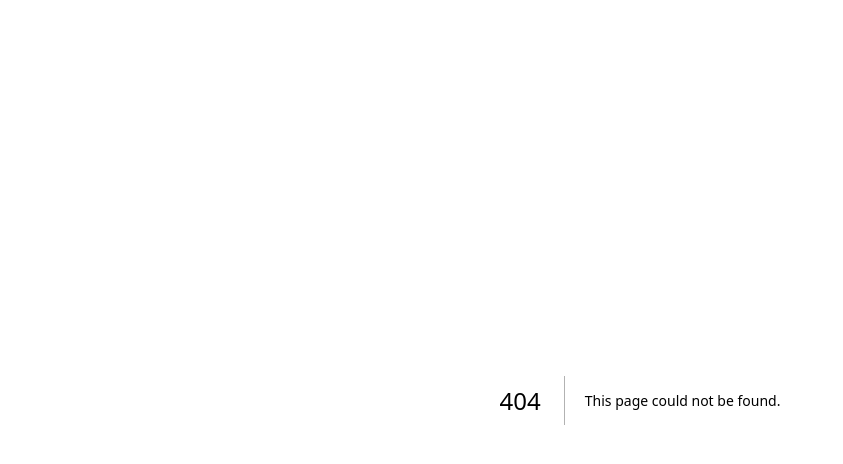
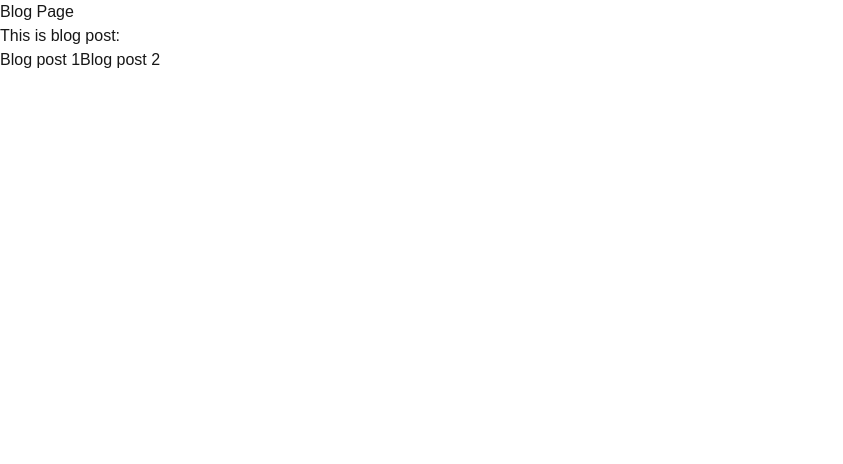
Before and after one commit to cyberfly/learn-nextjs, a Next.js app: page /blog in a window 1280 px wide. Before the commit this address had no page. Shown: the top 464 px of the page, without its empty margins (0-843 px from the left). Built offline with nearby package versions, Linux system fonts and the light colour scheme.

Commit message:
learn basic routing

```diff
--- /dev/null
+++ b/app/about/page.tsx
@@ -0,0 +1,11 @@
+export default function About() {
+    return (<>
+
+    <h1>About Page</h1>
+
+
+    <p>This is about page</p>
+
+
+    </>);
+}
--- /dev/null
+++ b/app/blog/[id]/page.tsx
@@ -0,0 +1,12 @@
+import * as React from 'react'
+
+export default function BlogPost({ params }) {
+
+    const { id } = React.use(params)
+
+    return (
+        <>
+        <h1>Blog Post { id }</h1>
+        </>
+    );
+}
--- /dev/null
+++ b/app/blog/page.tsx
@@ -0,0 +1,10 @@
+export default function Blog() {
+    return (<>
+    <h1>Blog Page</h1>
+    <p>This is blog post:</p>
+
+    <a href="/blog/1">Blog post 1</a>
+    <a href="/blog/2">Blog post 2</a>
+
+    </>);
+}
--- /dev/null
+++ b/app/contact/page.tsx
@@ -0,0 +1,11 @@
+export default function Contact() {
+    return (<>
+
+    <h1>Contact Page</h1>
+
+
+    <p>This is contact page</p>
+
+
+    </>);
+}
--- a/app/page.tsx
+++ b/app/page.tsx
@@ -21,7 +21,7 @@ export default function Home() {
             .
           </li>
           <li className="tracking-[-.01em]">
-            Save and see your changes instantly.
+            Save and see your changes instantly. Hello world!
           </li>
         </ol>
 
```
